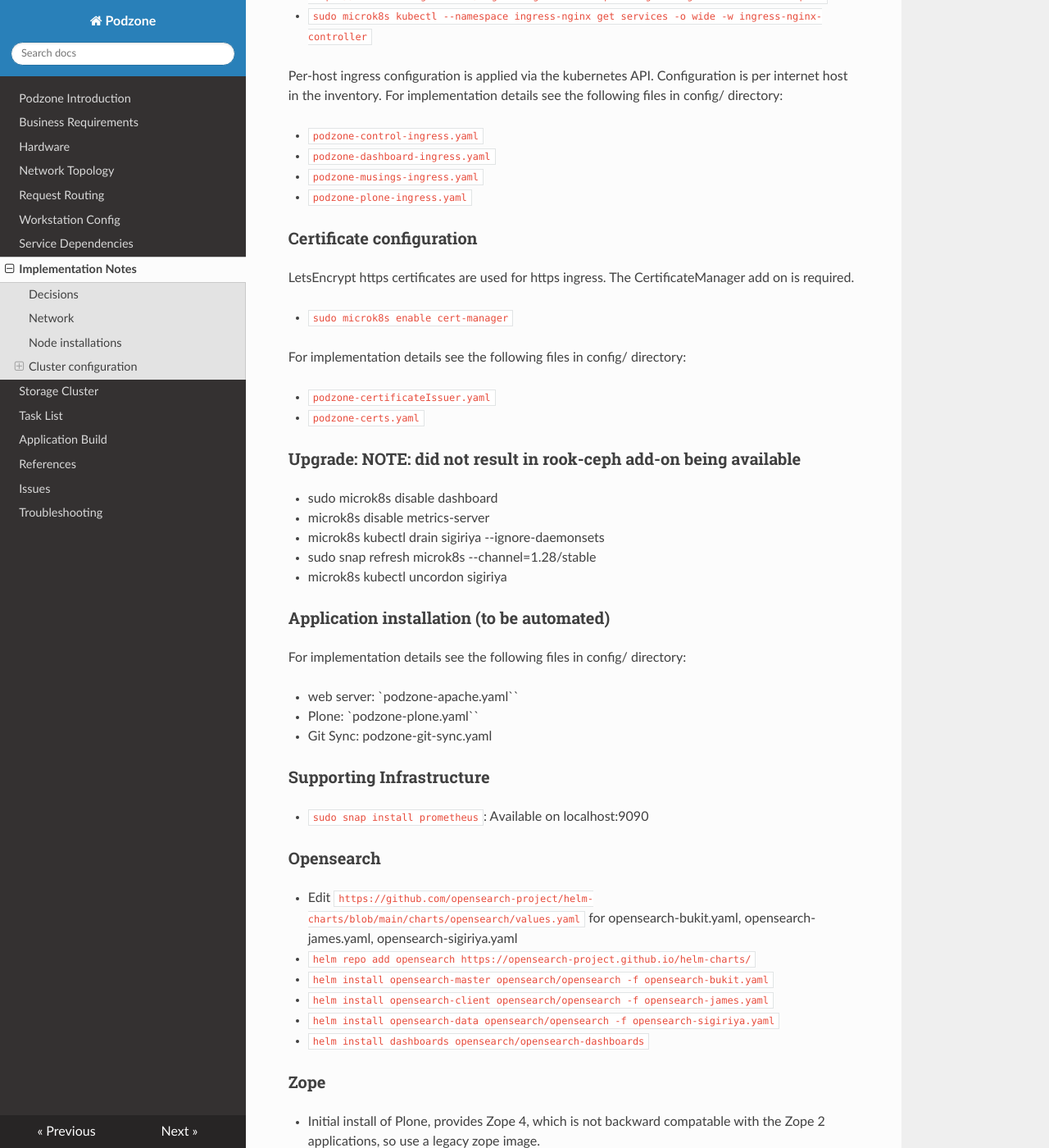
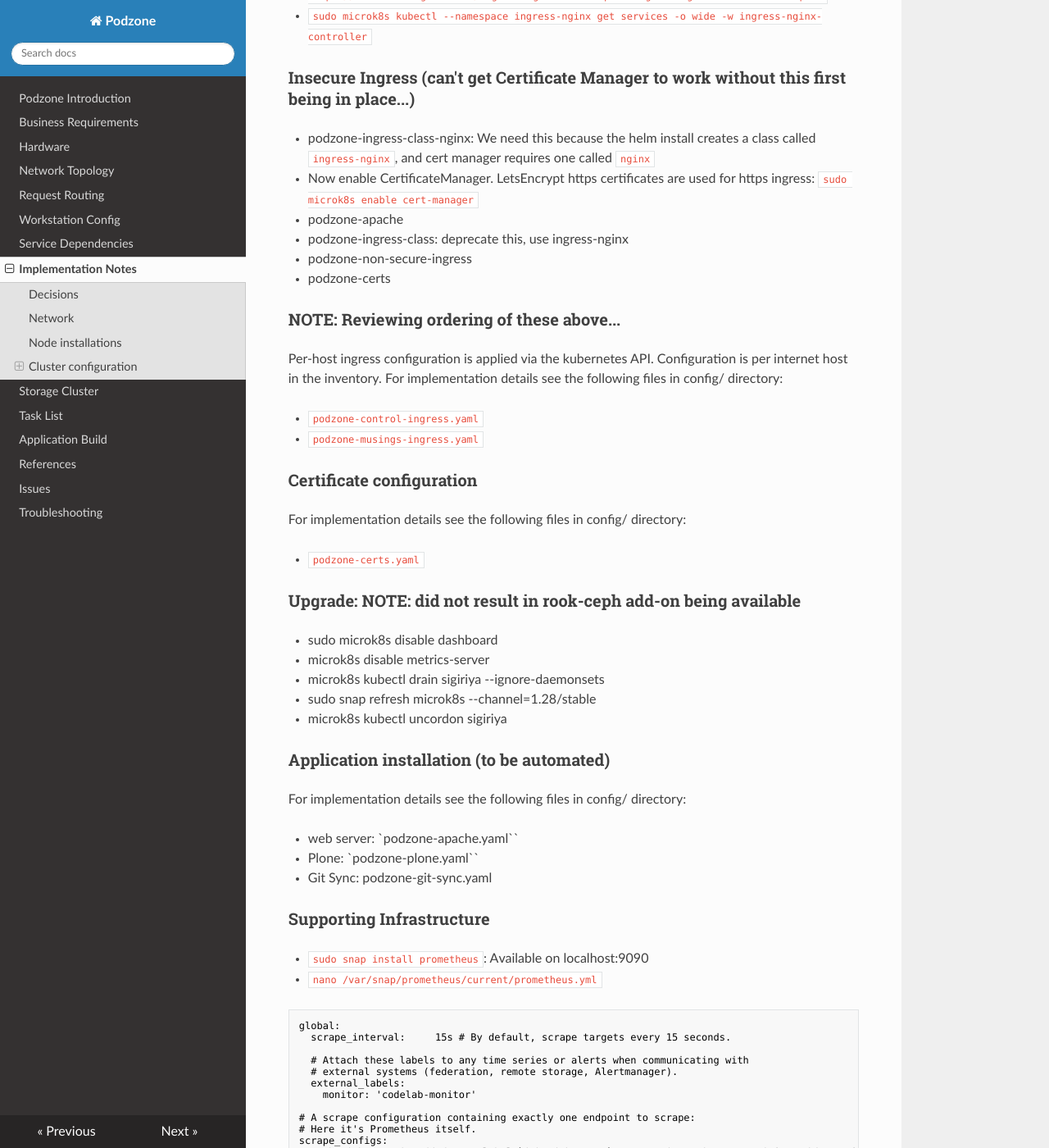
Before and after one commit to MoTTTT/podzone, an MkDocs documentation site: the page built from docs/technical.md, in a window 1280 px wide and 1400 px high, scrolled down 1377 px. Shown: the whole window at 82% size. Built offline with MkDocs 1.6.1, drawn with Linux system fonts in a browser that asks for light colours; nearby versions of some CDN libraries; some of the changed text lies outside the part shown.

````diff
--- a/docs/technical.md
+++ b/docs/technical.md
@@ -47,22 +47,32 @@ Load ingress-nginx using helm:
 - `sudo microk8s helm upgrade --install ingress-nginx ingress-nginx --repo https://kubernetes.github.io/ingress-nginx --namespace ingress-nginx --create-namespace`
 - `sudo microk8s kubectl --namespace ingress-nginx get services -o wide -w ingress-nginx-controller`
 
+### Insecure Ingress (can't get Certificate Manager to work without this first being in place...)
+
+- podzone-ingress-class-nginx: We need this because the helm install creates a class called `ingress-nginx`, and cert manager requires one called `nginx`
+- Now enable CertificateManager. LetsEncrypt https certificates are used for https ingress: `sudo microk8s enable cert-manager`
+
+
+- podzone-apache
+
+
+- podzone-ingress-class: deprecate this, use ingress-nginx
+- podzone-non-secure-ingress
+
+- podzone-certs
+
+### NOTE: Reviewing ordering of these above...
+
 Per-host ingress configuration is applied via the kubernetes API. Configuration is per internet host in the inventory. For implementation details see the following files in config/ directory:
 
 - `podzone-control-ingress.yaml`
-- `podzone-dashboard-ingress.yaml`
 - `podzone-musings-ingress.yaml`
-- `podzone-plone-ingress.yaml`
 
 ### Certificate configuration
 
-LetsEncrypt https certificates are used for https ingress. The CertificateManager add on is required.
-
-- `sudo microk8s enable cert-manager`
 
 For implementation details see the following files in config/ directory:
 
-- `podzone-certificateIssuer.yaml`
 - `podzone-certs.yaml`
 
 ### Upgrade: NOTE: did not result in rook-ceph add-on being available
@@ -84,6 +94,30 @@ For implementation details see the following files in config/ directory:
 ### Supporting Infrastructure
 
 - `sudo snap install prometheus`: Available on localhost:9090
+- `nano /var/snap/prometheus/current/prometheus.yml`
+
+```conf
+global:
+  scrape_interval:     15s # By default, scrape targets every 15 seconds.
+
+  # Attach these labels to any time series or alerts when communicating with
+  # external systems (federation, remote storage, Alertmanager).
+  external_labels:
+    monitor: 'codelab-monitor'
+
+# A scrape configuration containing exactly one endpoint to scrape:
+# Here it's Prometheus itself.
+scrape_configs:
+  # The job name is added as a label `job=<job_name>` to any timeseries scraped from this config.
+  - job_name: 'prometheus'
+
+    # Override the global default and scrape targets from this job every 5 seconds.
+    scrape_interval: 5s
+
+    static_configs:
+      - targets: ['localhost:9090']
+```
+
 
 ### Opensearch
 
````
Also changed, not shown: docs/Issues.md (+36 -0 lines), docs/ResearchReferences.md (+15 -0 lines), docs/TroubleshootingReferences.md (+8 -0 lines).
